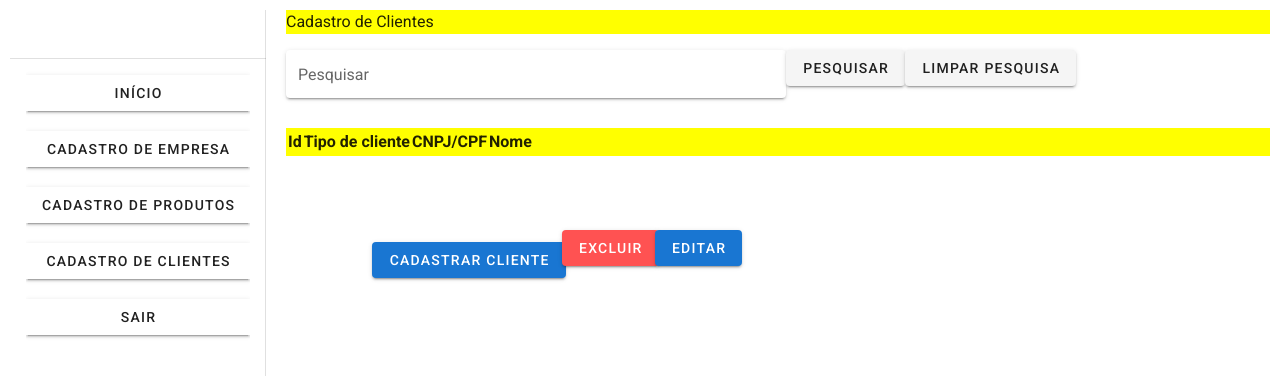
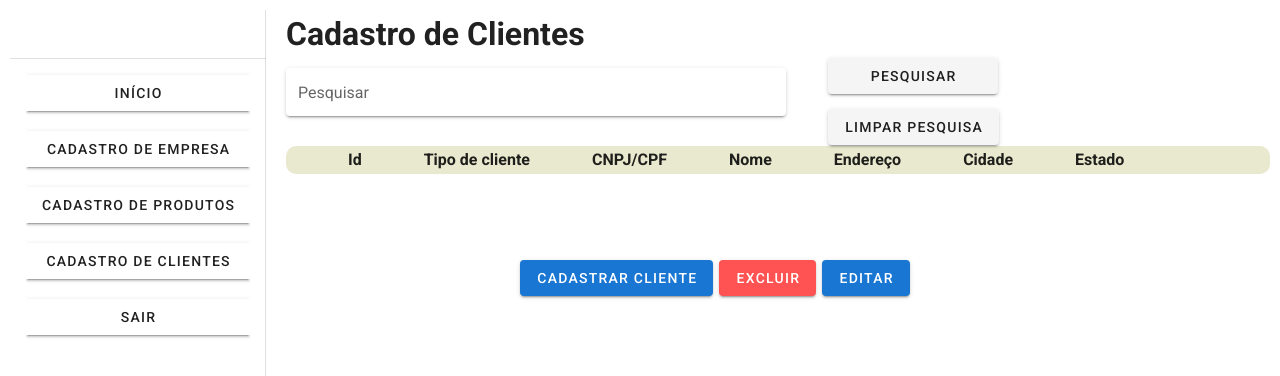
Before and after one commit to lucasChicoski/ProjetoTopWaySystems, a Vue app: page /cadastroclientes in a window 1280 px wide. Shown: the top 376 px of the page. Built offline with nearby package versions, Linux system fonts and the light colour scheme.

Commit message:
Cadastro Cliente Finalizado

```diff
--- a/src/components/user/CadastroDeClientes.vue
+++ b/src/components/user/CadastroDeClientes.vue
@@ -33,7 +33,7 @@
 
       <div id="showView">
         <div v-for="(rotinas, indexs) in rotina" :key="indexs" class="rotina">
-          <p v-if="indexs == '0'">{{ rotinas.rotina }}</p>
+          <h1 v-if="indexs == '0'">{{ rotinas.rotina }}</h1>
         </div>
 
         <!--Área de Pesquisa-->
@@ -49,7 +49,7 @@
           </div>
 
           <div class="botoes">
-            <v-btn class="btn1" elevation="2" @click="pesquisar(1)"
+            <v-btn class="btn2" width="170" elevation="2" @click="pesquisar()"
               >Pesquisar</v-btn
             >
             <v-btn class="btn1" elevation="2" @click="flagClearSearch = 0"
@@ -61,11 +61,14 @@
         <div class="grid">
           <table>
             <thead>
-              <tr v-for="n in grid" :key="n">
+              <tr class="meio" v-for="n in grid" :key="n">
                 <th>{{ n.id }}</th>
                 <th>{{ n.tipo }}</th>
                 <th>{{ n.cnpjcpf }}</th>
                 <th>{{ n.nome }}</th>
+                <th>{{ n.endereco }}</th>
+                <th>{{ n.cidade }}</th>
+                <th>{{ n.estado }}</th>
               </tr>
             </thead>
             <tbody>
@@ -75,22 +78,29 @@
                 <td v-if="flagClearSearch == 0">
                   {{ cliente.identificationcliente }}
                 </td>
-
-
                 <td v-if="flagClearSearch == 0">{{ cliente.nomecliente }}</td>
-
+                <td v-if="flagClearSearch == 0">
+                  {{ cliente.enderecoCliente }}
+                </td>
+                <td v-if="flagClearSearch == 0">{{ cliente.cidadeCliente }}</td>
+                <td v-if="flagClearSearch == 0">{{ cliente.estadoCliente }}</td>
               </tr>
-<!---->
+              <!--Else da pesquisa-->
               <tr v-for="(cliente, i) in resultSearch" :key="i">
-                <td v-if="flagClearSearch == 1">{{cliente.id}}</td>
-                <td v-if="flagClearSearch == 1">{{cliente.tipo}}</td>
-                <td v-if="flagClearSearch == 1">{{cliente.identificador}}</td>
-                <td v-if="flagClearSearch == 1">{{cliente.nome}}</td>
+                <td v-if="flagClearSearch == 1">{{ cliente.id }}</td>
+                <td v-if="flagClearSearch == 1">{{ cliente.tipo }}</td>
+                <td v-if="flagClearSearch == 1">{{ cliente.identificador }}</td>
+                <td v-if="flagClearSearch == 1">{{ cliente.nome }}</td>
+                <td v-if="flagClearSearch == 1">
+                  {{ cliente.endereco }}
+                </td>
+                <td v-if="flagClearSearch == 1">{{ cliente.cidade }}</td>
+                <td v-if="flagClearSearch == 1">{{ cliente.estado }}</td>
               </tr>
-
             </tbody>
           </table>
         </div>
+        <!--Cadastrar-->
 
         <div class="actions">
           <div class="cadastro">
@@ -132,6 +142,31 @@
                             v-model="nomecliente"
                             label="Nome*"
                             hint="Nome completo"
+                            persistent-hint
+                          ></v-text-field>
+                        </v-col>
+
+                        <v-col cols="12" sm="6" md="4">
+                          <v-text-field
+                            v-model="enderecoCliente"
+                            label="Endereço*"
+                            hint="Nome da logradouro"
+                            persistent-hint
+                          ></v-text-field>
+                        </v-col>
+
+                        <v-col cols="12" sm="6" md="4">
+                          <v-text-field
+                            v-model="cidadeCliente"
+                            label="Cidade*"
+                            persistent-hint
+                          ></v-text-field>
+                        </v-col>
+
+                        <v-col cols="12" sm="6" md="4">
+                          <v-text-field
+                            v-model="estadoCliente"
+                            label="Estado*"
                             persistent-hint
                           ></v-text-field>
                         </v-col>
@@ -251,6 +286,31 @@
                               persistent-hint
                             ></v-text-field>
                           </v-col>
+
+                          <v-col cols="12" sm="6" md="4">
+                            <v-text-field
+                              v-model="enderecoEditar"
+                              label="Endereço"
+                              hint="Logradouro"
+                              persistent-hint
+                            ></v-text-field>
+                          </v-col>
+
+                          <v-col cols="12" sm="6" md="4">
+                            <v-text-field
+                              v-model="cidadeEditar"
+                              label="Cidade"
+                              persistent-hint
+                            ></v-text-field>
+                          </v-col>
+
+                          <v-col cols="12" sm="6" md="4">
+                            <v-text-field
+                              v-model="estadoEditar"
+                              label="Estado"
+                              persistent-hint
+                            ></v-text-field>
+                          </v-col>
                         </v-row>
                       </v-container>
                       <small>*Campos nescessários</small>
@@ -291,6 +351,11 @@ export default {
       tipocliente: "",
       identificationcliente: "",
       nomecliente: "",
+      enderecoCliente: "",
+      cidadeCliente: "",
+      estadoCliente: "",
+
+      //--------------------Método Delete
       functionDelete: "",
 
       //--------------Cabeçalho do Grid--------------------------------------------------
@@ -300,6 +365,9 @@ export default {
           tipo: " Tipo de cliente ",
           cnpjcpf: "CNPJ/CPF",
           nome: "Nome",
+          endereco: "Endereço",
+          cidade: "Cidade",
+          estado: "Estado",
         },
       ],
       //--------------Itens do Menu--------------------------------------------------
@@ -321,6 +389,9 @@ export default {
       nomeEditar: "",
       tipoEditar: "",
       numeroIdentification: "",
+      enderecoEditar: "",
+      cidadeEditar: "",
+      estadoEditar: "",
       //----------------------------------------------------------------------
       right: null,
       dialog: false,
@@ -350,6 +421,9 @@ export default {
         tipocliente: this.tipocliente,
         identificationcliente: this.identificationcliente,
         nomecliente: this.nomecliente,
+        enderecoCliente: this.enderecoCliente,
+        cidadeCliente: this.cidadeCliente,
+        estadoCliente: this.estadoCliente,
       };
 
       this.$store.state.clientes.push(usuario);
@@ -358,6 +432,10 @@ export default {
       this.tipocliente = "";
       this.identificationcliente = "";
       this.nomecliente = "";
+      (this.enderecoCliente = ""),
+        (this.cidadeCliente = ""),
+        (this.estadoCliente = "");
+
       console.log(this.$store.state.clientes);
     },
 
@@ -378,31 +456,40 @@ export default {
           this.$store.state.clientes[array].identificationcliente =
             this.numeroIdentification;
           this.$store.state.clientes[array].nomecliente = this.nomeEditar;
+          this.$store.state.clientes[array].enderecoCliente =
+            this.enderecoEditar;
+          this.$store.state.clientes[array].cidadeCliente = this.cidadeEditar;
+          this.$store.state.clientes[array].estadoCliente = this.estadoEditar;
+
           this.dialogEditar = false;
         }
       }
     },
 
     pesquisar() {
-
       this.resultSearch = [];
 
       for (var array = 0; array <= this.clientes.length; array++) {
         if (
           this.textoPesquisa == this.clientes[array].tipocliente ||
           this.textoPesquisa == this.clientes[array].identificationcliente ||
-          this.textoPesquisa == this.clientes[array].nomecliente
+          this.textoPesquisa == this.clientes[array].nomecliente ||
+          this.textoPesquisa == this.clientes[array].enderecoCliente ||
+          this.textoPesquisa == this.clientes[array].cidadeCliente ||
+          this.textoPesquisa == this.clientes[array].estadoCliente
         ) {
           this.flagClearSearch = 1;
 
-          const values ={
-            id:this.clientes[array].id,
-            tipo:this.clientes[array].tipocliente,
-            identificador:this.clientes[array].identificationcliente,
-            nome:this.clientes[array].nomecliente,
-          }
-           this.resultSearch.push(values)
-
+          const values = {
+            id: this.clientes[array].id,
+            tipo: this.clientes[array].tipocliente,
+            identificador: this.clientes[array].identificationcliente,
+            nome: this.clientes[array].nomecliente,
+            endereco: this.clientes[array].enderecoCliente,
+            cidade: this.clientes[array].cidadeCliente,
+            estado: this.clientes[array].estadoCliente,
+          };
+          this.resultSearch.push(values);
         }
       }
     },
@@ -433,7 +520,15 @@ export default {
   width: 256px;
   height: 97vh; /**vh = view port */
 }
-
+.actions {
+  margin-top: 10%;
+  margin-left: 25%;
+  display: inline-flex;
+}
+.excluir{
+padding-left: 10px;
+padding-right: 10px;
+}
 .menu {
   margin: 10px;
   width: 256px;
@@ -448,20 +543,12 @@ export default {
 }
 
 .rotina {
-  background-color: yellow;
-}
-
-.buttonSearch {
-  width: 500px;
+  background-color: white;
 }
 
 .grid {
-  background-color: yellow;
-}
-
-.actions {
-  display: inline-flex;
-  padding: 10%;
+  background-color: rgb(233, 233, 207);
+  border-radius: 10px;
 }
 
 .excluir {
@@ -471,13 +558,29 @@ export default {
 
 .buttonsexcludeandupdate {
   display: inline-flex;
-
-  margin-top: -12px;
+  margin-top: 0px;
 }
 .search {
   display: inline-flex;
 }
 .btn1 {
   display: block;
+  margin-top: 5%;
+}
+.btn2 {
+  height: 20px;
+}
+
+.searcharea {
+  margin-right: 5%;
+  margin-top: 10px;
+}
+
+th {
+  padding-left: 60px;
+}
+td {
+  text-align: center;
+  padding-left: 60px;
 }
 </style>
```
